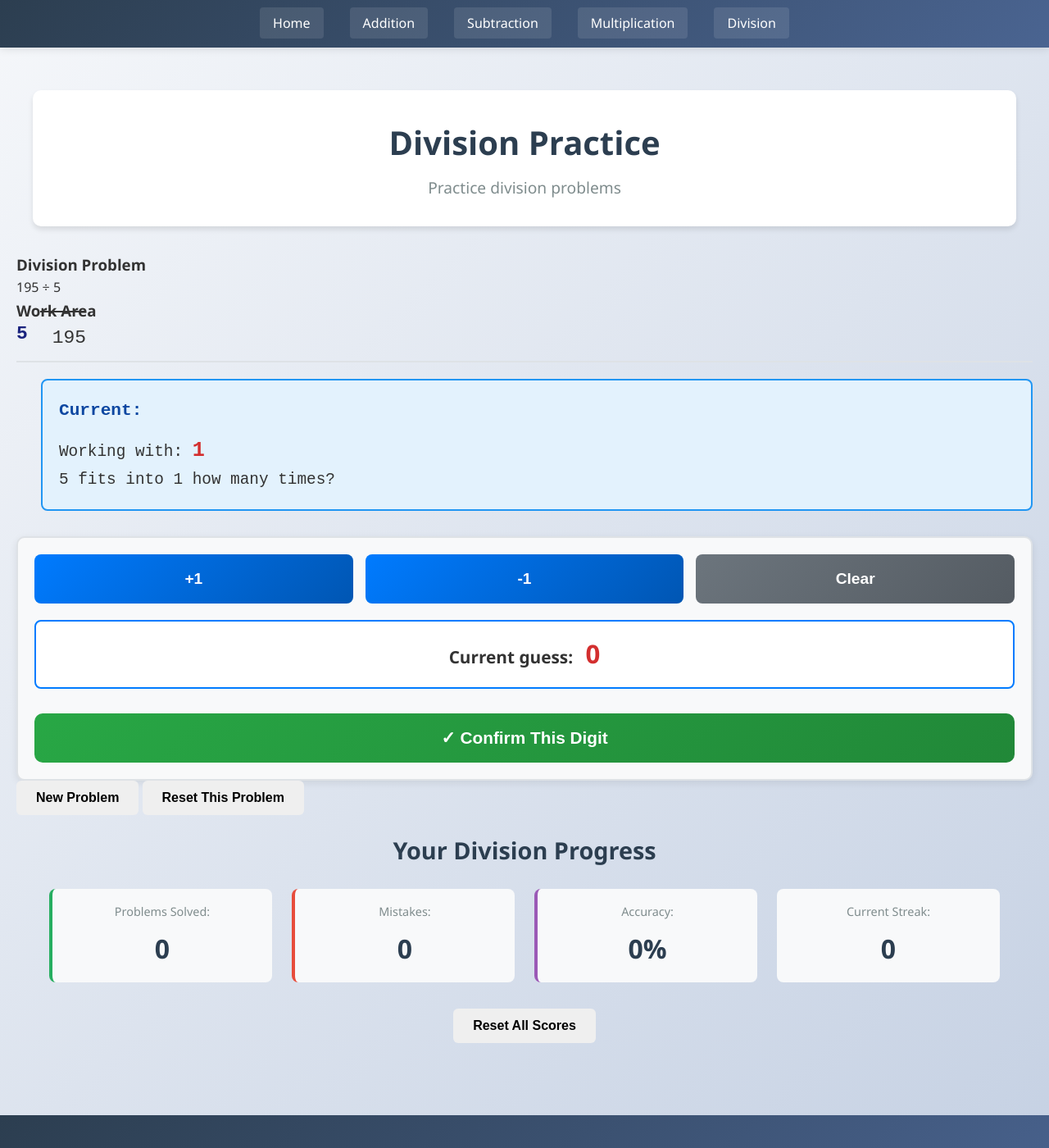
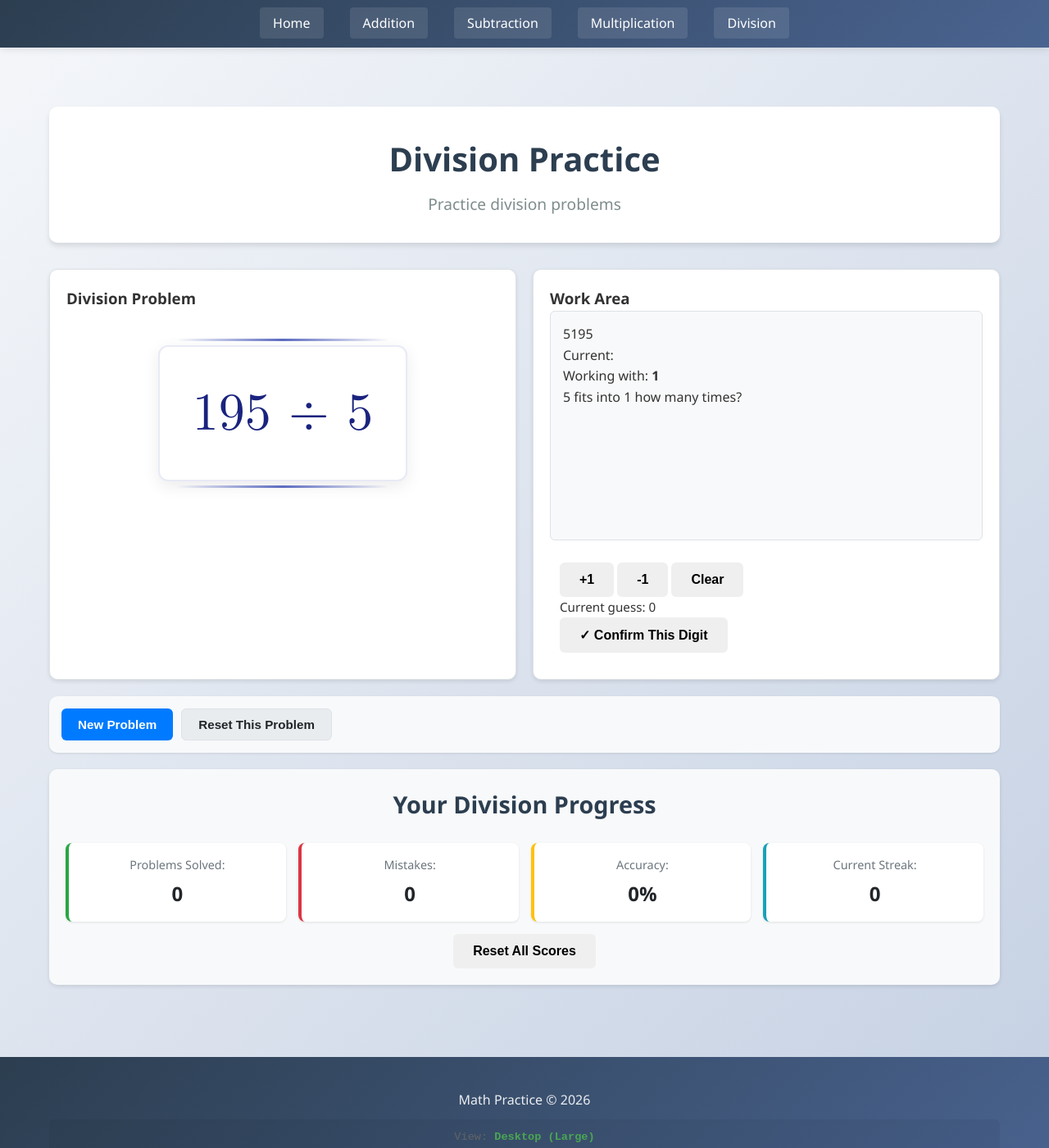
Before and after one commit to ZBZFirst/Math, a Jekyll site: the page built from division.md, in a window 1280 px wide and 1400 px high. Shown: the whole window at 82% size. Built offline with Jekyll 4.4.1, drawn with Linux system fonts in a browser that asks for light colours.

Commit message:
Update division.css

```diff
--- a/assets/css/division.css
+++ b/assets/css/division.css
@@ -1,332 +1,303 @@
-/* Long Division Work Area Styles */
-.long-division-work {
-    font-family: 'Courier New', monospace;
-    font-size: 1.1em;
+/* Division Specific Styles */
+
+.division-container {
+    max-width: 1200px;
+    margin: 0 auto;
+    padding: 20px;
+}
+
+/* Dual container layout */
+.dual-container {
+    display: grid;
+    grid-template-columns: 1fr 1fr;
+    gap: 20px;
+    margin: 20px 0;
+}
+
+@media (max-width: 768px) {
+    .dual-container {
+        grid-template-columns: 1fr;
+    }
+}
+
+/* Main problem container */
+.main-problem-container {
+    background-color: white;
+    border-radius: 10px;
+    padding: 20px;
+    box-shadow: 0 2px 5px rgba(0,0,0,0.1);
+    border: 1px solid #dee2e6;
+}
+
+.main-problem {
+    min-height: 300px;
+}
+
+/* Equation display styling */
+.equation-display {
+    display: flex;
+    align-items: center;
+    justify-content: center;
+    height: 100%;
     min-height: 250px;
 }
 
-.division-header {
-    display: flex;
-    align-items: flex-start;
-    margin-bottom: 20px;
-    padding-bottom: 10px;
-    border-bottom: 2px solid #dee2e6;
+.large-equation {
+    font-family: "Latin Modern Math", "STIX Two Math", "Cambria Math", "Asana Math", "TeX Gyre Termes Math", serif;
+    font-size: 4em;
+    text-align: center;
+    color: #1a237e;
+    padding: 30px 40px;
+    background: white;
+    border-radius: 12px;
+    box-shadow: 0 6px 20px rgba(0, 0, 0, 0.08);
+    border: 2px solid #e8eaf6;
+    display: inline-block;
+}
+
+/* Style the division symbol to look more like LaTeX */
+.large-equation {
     position: relative;
 }
 
-.divisor {
-    font-size: 1.3em;
-    font-weight: bold;
-    margin-right: 15px;
-    color: #1a237e;
-    position: relative;
-    top: -5px;
+/* Add subtle mathematical styling */
+.large-equation::before {
+    content: "";
+    position: absolute;
+    top: -10px;
+    left: 20px;
+    right: 20px;
+    height: 3px;
+    background: linear-gradient(90deg, transparent, #5c6bc0, transparent);
+    border-radius: 3px;
 }
 
-.dividend {
-    font-size: 1.3em;
-    padding-left: 15px;
-    position: relative;
+.large-equation::after {
+    content: "";
+    position: absolute;
+    bottom: -10px;
+    left: 20px;
+    right: 20px;
+    height: 3px;
+    background: linear-gradient(90deg, transparent, #5c6bc0, transparent);
+    border-radius: 3px;
 }
 
-.dividend::before {
-    content: "";
-    position: absolute;
-    top: -15px;
-    left: 0;
-    right: 0;
-    height: 2px;
-    background: #333;
+/* Work container (right side) */
+.work-container {
+    background-color: white;
+    border-radius: 10px;
+    padding: 20px;
+    box-shadow: 0 2px 5px rgba(0,0,0,0.1);
+    border: 1px solid #dee2e6;
 }
 
-.division-steps {
-    margin-left: 30px;
-}
-
-.division-step {
-    margin: 15px 0;
-    padding: 12px;
-    border-left: 4px solid #5c6bc0;
+.Work-Container {
+    min-height: 280px;
+    padding: 15px;
     background-color: #f8f9fa;
-    border-radius: 0 6px 6px 0;
-    transition: all 0.3s ease;
-}
-
-.division-step.current-step {
-    border-left-color: #28a745;
-    background-color: #e8f5e9;
-    box-shadow: 0 2px 8px rgba(40, 167, 69, 0.2);
-}
-
-.step-header {
-    font-weight: bold;
-    color: #5c6bc0;
-    margin-bottom: 8px;
-    font-size: 1.1em;
-}
-
-.division-step.current-step .step-header {
-    color: #28a745;
-}
-
-.step-calculation {
-    margin-left: 10px;
-    line-height: 1.8;
-}
-
-.step-calculation div {
-    margin: 4px 0;
-    padding: 4px 8px;
-    background: white;
-    border-radius: 4px;
-    border: 1px solid #e0e0e0;
-}
-
-.current-state {
-    margin: 20px 0;
-    padding: 20px;
-    background-color: #e3f2fd;
-    border-radius: 8px;
-    border: 2px solid #2196f3;
-    animation: pulse 2s infinite;
-}
-
-@keyframes pulse {
-    0% { box-shadow: 0 0 0 0 rgba(33, 150, 243, 0.4); }
-    70% { box-shadow: 0 0 0 10px rgba(33, 150, 243, 0); }
-    100% { box-shadow: 0 0 0 0 rgba(33, 150, 243, 0); }
-}
-
-.state-header {
-    font-weight: bold;
-    color: #0d47a1;
-    margin-bottom: 12px;
-    font-size: 1.2em;
-}
-
-.state-details {
-    font-size: 1.1em;
-}
-
-.state-details strong {
-    color: #d32f2f;
-    font-size: 1.3em;
-}
-
-.final-answer {
-    margin: 25px 0;
-    padding: 25px;
-    background-color: #e8f5e9;
-    border-radius: 10px;
-    border: 3px solid #4caf50;
-    text-align: center;
-    animation: slideIn 0.5s ease-out;
-}
-
-@keyframes slideIn {
-    from {
-        opacity: 0;
-        transform: translateY(20px);
-    }
-    to {
-        opacity: 1;
-        transform: translateY(0);
-    }
-}
-
-.answer-header {
-    font-weight: bold;
-    color: #2e7d32;
-    font-size: 1.4em;
+    border-radius: 6px;
+    border: 1px solid #dee2e6;
     margin-bottom: 15px;
 }
 
-.answer-result {
-    font-size: 1.5em;
-    font-weight: bold;
-    color: #1b5e20;
-    margin: 15px 0;
-    padding: 15px;
-    background: white;
-    border-radius: 8px;
-    border: 2px solid #4caf50;
-}
-
-.quotient-digits {
-    font-style: italic;
-    color: #666;
-    margin-top: 15px;
-    padding: 10px;
-    background: #f1f8e9;
-    border-radius: 6px;
-}
-
-.remainder {
-    font-weight: bold;
-    color: #e91e63;
-    background: #fce4ec;
-    padding: 6px 12px;
-    border-radius: 4px;
-    display: inline-block;
-    margin-top: 8px;
-}
-
-/* Number Controls */
-.number-buttons-container {
-    margin-top: 10px;
-    padding: 20px;
-    background-color: #f8f9fa;
-    border-radius: 10px;
-    border: 2px solid #dee2e6;
-    box-shadow: 0 3px 10px rgba(0,0,0,0.08);
-}
-
-.number-buttons-row {
-    display: flex;
-    gap: 15px;
-    margin-bottom: 20px;
-}
-
-.number-btn {
-    flex: 1;
-    padding: 15px 10px;
-    border: none;
-    border-radius: 8px;
-    background: linear-gradient(135deg, #007bff, #0056b3);
-    color: white;
-    font-size: 1.2em;
-    font-weight: bold;
-    cursor: pointer;
-    transition: all 0.2s;
-    min-height: 60px;
-    display: flex;
-    align-items: center;
-    justify-content: center;
-}
-
-.number-btn:hover {
-    background: linear-gradient(135deg, #0056b3, #003d82);
-    transform: translateY(-2px);
-    box-shadow: 0 4px 8px rgba(0,0,0,0.2);
-}
-
-.number-btn:active {
-    transform: translateY(0);
-}
-
-.number-btn.clear {
-    background: linear-gradient(135deg, #6c757d, #545b62);
-}
-
-.number-btn.clear:hover {
-    background: linear-gradient(135deg, #545b62, #3a4046);
-}
-
-.number-display {
-    text-align: center;
-    font-size: 1.3em;
-    margin: 20px 0;
-    padding: 15px;
-    background: white;
-    border-radius: 8px;
-    border: 2px solid #007bff;
-    font-weight: bold;
-}
-
-#currentGuessDisplay {
-    color: #d32f2f;
-    font-size: 1.5em;
-    font-weight: bold;
-    margin-left: 10px;
-}
-
-.commit-btn {
-    width: 100%;
-    padding: 18px;
-    background: linear-gradient(135deg, #28a745, #218838);
-    color: white;
-    border: none;
-    border-radius: 10px;
-    font-size: 1.3em;
-    font-weight: bold;
-    cursor: pointer;
-    transition: all 0.2s;
-    margin-top: 10px;
-}
-
-.commit-btn:hover {
-    background: linear-gradient(135deg, #218838, #1e7e34);
-    transform: translateY(-2px);
-    box-shadow: 0 4px 12px rgba(40, 167, 69, 0.3);
-}
-
-.commit-btn:active {
-    transform: translateY(0);
-}
-
-.error-message {
-    animation: shake 0.5s ease-in-out;
+/* Feedback area */
+.work-feedback {
     margin-top: 15px;
     padding: 12px;
     border-radius: 6px;
-    color: #dc3545;
+    min-height: 50px;
+    font-size: 0.95em;
+}
+
+.feedback-correct {
+    background: #d4edda;
+    border: 2px solid #28a745;
+    color: #155724;
+}
+
+.feedback-incorrect {
     background: #f8d7da;
     border: 2px solid #dc3545;
-    font-weight: bold;
-    text-align: center;
+    color: #721c24;
 }
 
-/* Responsive adjustments for long division */
+/* Controls */
+.division-controls {
+    display: flex;
+    justify-content: space-between;
+    align-items: center;
+    margin: 20px 0;
+    padding: 15px;
+    background-color: #f8f9fa;
+    border-radius: 10px;
+    box-shadow: 0 1px 3px rgba(0,0,0,0.1);
+}
+
+.control-buttons {
+    display: flex;
+    gap: 10px;
+    flex-wrap: wrap;
+}
+
+.primary-btn, .secondary-btn {
+    padding: 10px 20px;
+    border: none;
+    border-radius: 6px;
+    cursor: pointer;
+    font-size: 0.95em;
+    font-weight: 600;
+    transition: all 0.2s;
+}
+
+.primary-btn {
+    background: #007bff;
+    color: white;
+}
+
+.primary-btn:hover {
+    background: #0056b3;
+}
+
+.secondary-btn {
+    background: #e9ecef;
+    color: #212529;
+    border: 1px solid #dee2e6;
+}
+
+.secondary-btn:hover {
+    background: #dee2e6;
+}
+
+/* Enhanced Score Container */
+.enhanced-score-container {
+    background-color: #f8f9fa;
+    border-radius: 10px;
+    padding: 20px;
+    margin-top: 20px;
+    box-shadow: 0 2px 5px rgba(0,0,0,0.1);
+}
+
+.score-stats {
+    display: grid;
+    grid-template-columns: repeat(auto-fit, minmax(150px, 1fr));
+    gap: 15px;
+    margin: 15px 0;
+}
+
+.stat {
+    background-color: white;
+    padding: 15px;
+    border-radius: 8px;
+    text-align: center;
+    box-shadow: 0 1px 3px rgba(0,0,0,0.1);
+}
+
+.stat.correct {
+    border-left: 4px solid #28a745;
+}
+
+.stat.incorrect {
+    border-left: 4px solid #dc3545;
+}
+
+.stat.accuracy {
+    border-left: 4px solid #ffc107;
+}
+
+.stat.streak {
+    border-left: 4px solid #17a2b8;
+}
+
+.stat-label {
+    display: block;
+    font-size: 0.9em;
+    color: #6c757d;
+    margin-bottom: 5px;
+}
+
+.stat-value {
+    display: block;
+    font-size: 1.5em;
+    font-weight: bold;
+    color: #212529;
+}
+
+/* Responsive adjustments */
 @media (max-width: 768px) {
-    .division-steps {
-        margin-left: 15px;
-    }
-
-    .division-step {
-        padding: 10px;
-    }
-
-    .number-buttons-row {
-        flex-direction: column;
-    }
-
-    .number-btn {
-        padding: 20px;
-    }
-
-    .current-state {
+    .division-container {
         padding: 15px;
     }
 
-    .final-answer {
-        padding: 20px;
+    .dual-container {
+        gap: 15px;
     }
 
-    .answer-result {
-        font-size: 1.3em;
+    .main-problem-container,
+    .work-container {
+        padding: 15px;
+    }
+
+    .large-equation {
+        font-size: 2.8em;
+        padding: 20px 25px;
+    }
+
+    .division-controls {
+        flex-direction: column;
+        gap: 15px;
+        align-items: stretch;
+    }
+
+    .control-buttons {
+        justify-content: center;
+    }
+
+    .score-stats {
+        grid-template-columns: repeat(2, 1fr);
     }
 }
 
 @media (max-width: 480px) {
-    .long-division-work {
-        font-size: 1em;
+    .division-container {
+        padding: 10px;
     }
 
-    .divisor, .dividend {
-        font-size: 1.1em;
+    .dual-container {
+        gap: 10px;
     }
 
-    .division-step {
-        padding: 8px;
+    .large-equation {
+        font-size: 2.2em;
+        padding: 15px 20px;
     }
 
-    .number-btn {
-        min-height: 50px;
-        font-size: 1.1em;
+    .Work-Container {
+        min-height: 250px;
+        padding: 12px;
     }
 
-    .commit-btn {
-        padding: 15px;
-        font-size: 1.2em;
+    .control-buttons {
+        flex-direction: column;
+        width: 100%;
+    }
+
+    .primary-btn, .secondary-btn {
+        width: 100%;
+    }
+
+    .score-stats {
+        grid-template-columns: 1fr;
     }
 }
+
+/* Animation for feedback */
+@keyframes shake {
+    0%, 100% { transform: translateX(0); }
+    10%, 30%, 50%, 70%, 90% { transform: translateX(-3px); }
+    20%, 40%, 60%, 80% { transform: translateX(3px); }
+}
+
+.shake {
+    animation: shake 0.5s ease-in-out;
+}
```
